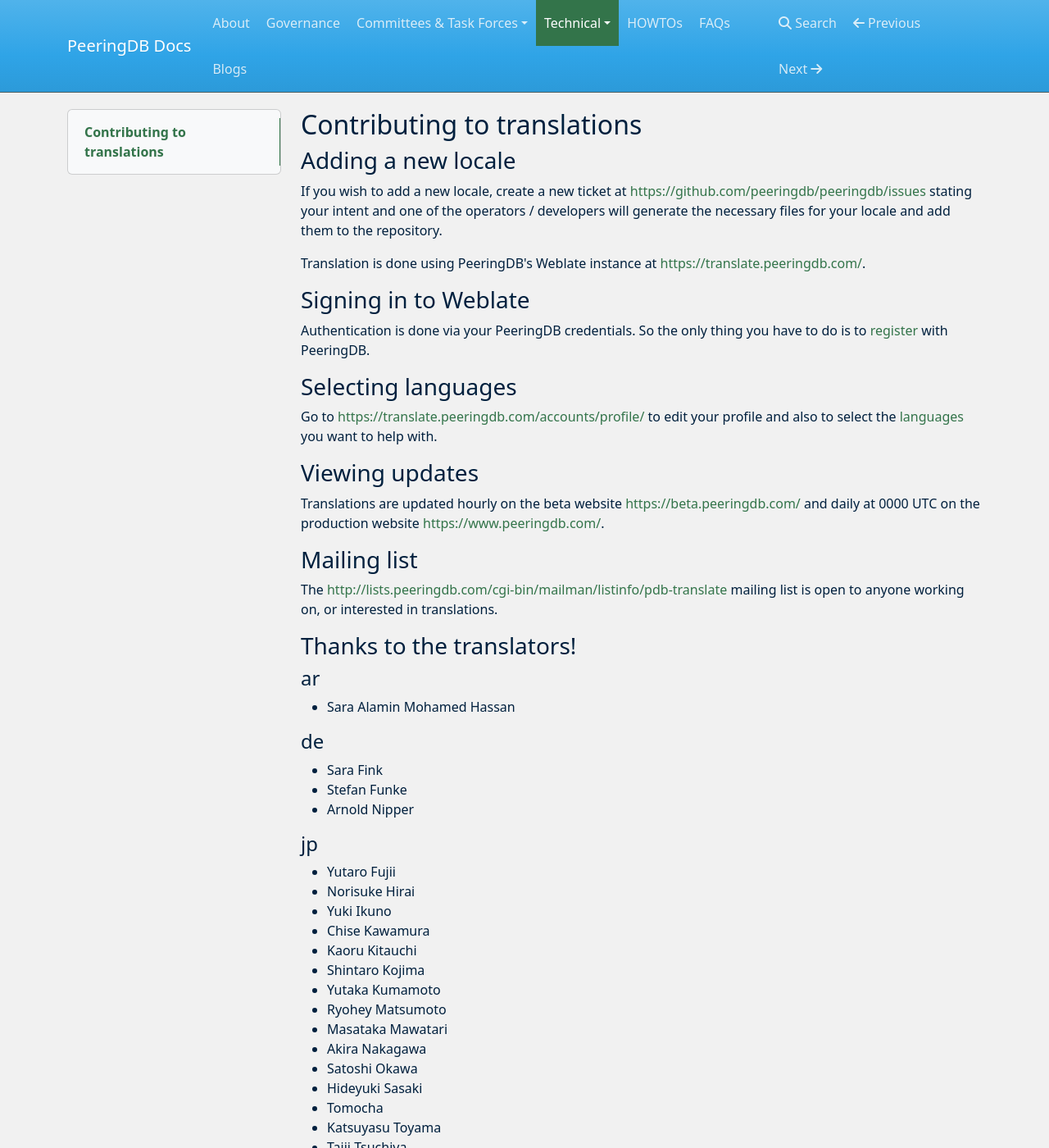
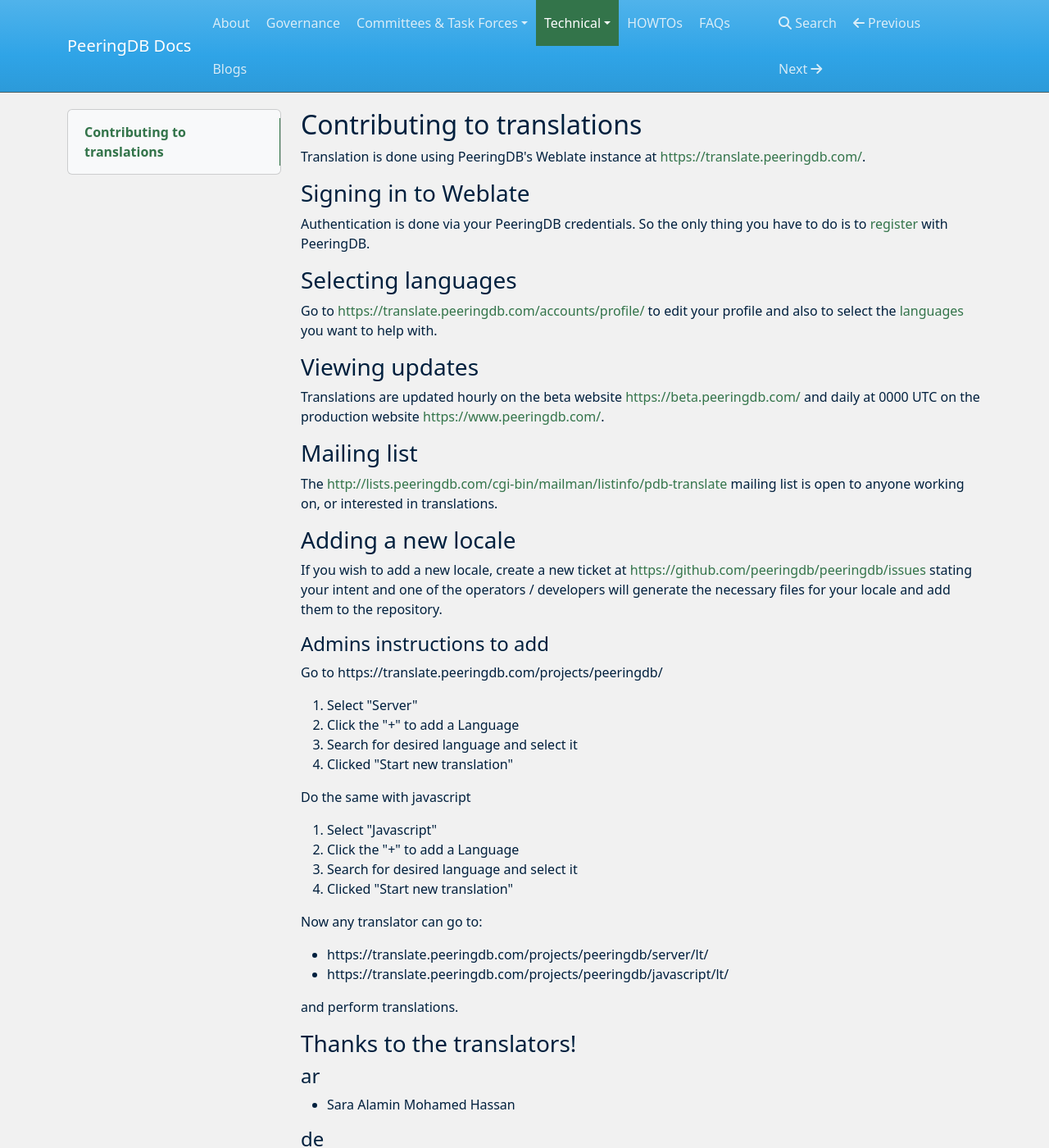
Before and after one commit to peeringdb/docs, an MkDocs documentation site: the page built from docs/translation.md, in a window 1280 px wide and 1400 px high. Shown: the whole window at 82% size. Built offline with MkDocs 1.6.1, drawn with Linux system fonts in a browser that asks for light colours; nearby versions of some CDN libraries.

Commit message:
update translation docs

```diff
--- a/docs/translation.md
+++ b/docs/translation.md
@@ -21,6 +17,34 @@
 ### Mailing list
 
 The <http://lists.peeringdb.com/cgi-bin/mailman/listinfo/pdb-translate> mailing list is open to anyone working on, or interested in translations.
+
+### Adding a new locale
+
+If you wish to add a new locale, create a new ticket at <https://github.com/peeringdb/peeringdb/issues> stating your intent and one of the operators / developers will generate the necessary files for your locale and add them to the repository.
+
+#### Admins instructions to add
+
+Go to https://translate.peeringdb.com/projects/peeringdb/
+
+1. Select "Server"
+2. Click the "+" to add a Language
+3. Search for desired language and select it
+4. Clicked "Start new translation"
+
+Do the same with javascript
+
+1. Select "Javascript"
+2. Click the "+" to add a Language
+3. Search for desired language and select it
+4. Clicked "Start new translation"
+
+Now any translator can go to:
+
+- https://translate.peeringdb.com/projects/peeringdb/server/lt/
+- https://translate.peeringdb.com/projects/peeringdb/javascript/lt/
+
+and perform translations.
+
 
 ### Thanks to the translators!
 
```
Also changed, not shown: other parts of docs/translation.md (+0 -4 lines).
